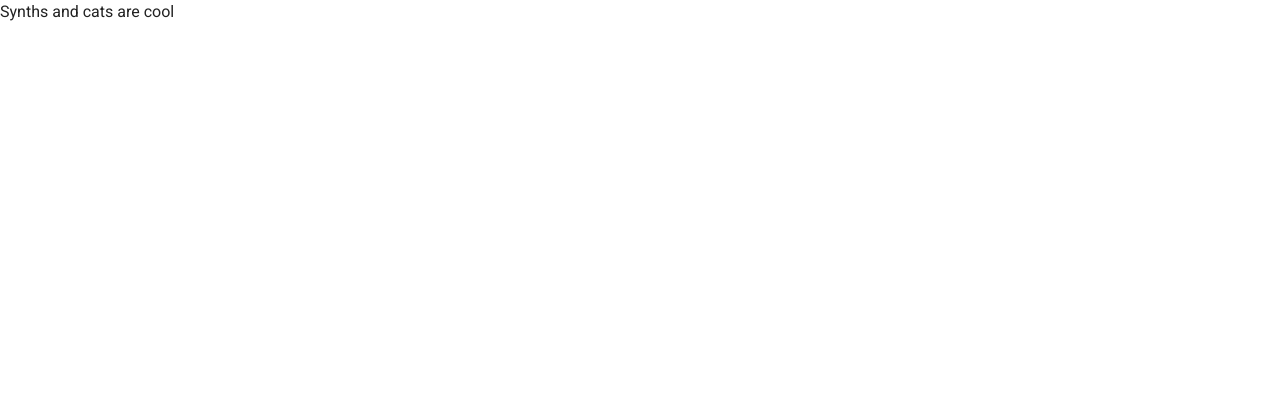
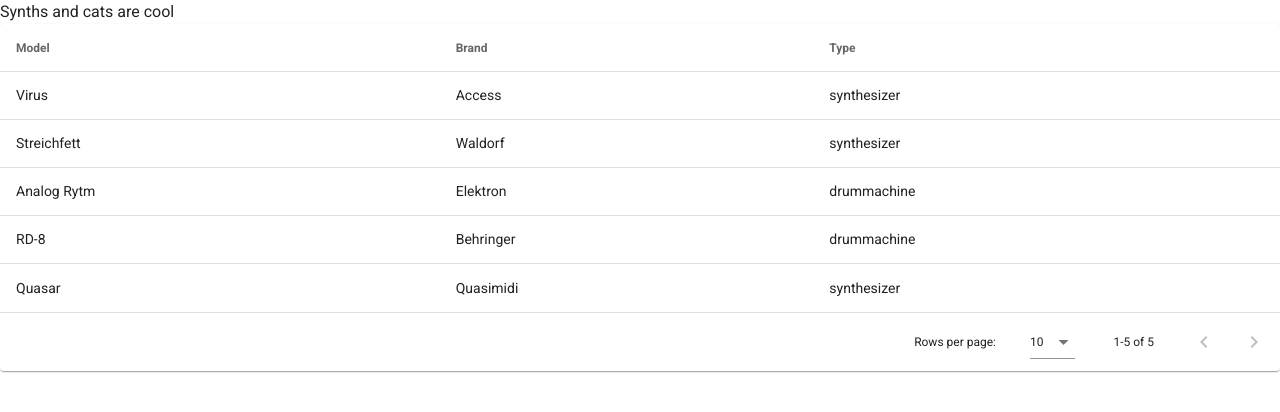
Before and after one commit to PaulHellings/synthstudio, a Vue app: page / in a window 1280 px wide. Shown: the top 412 px of the page. Built offline with nearby package versions, Linux system fonts and the light colour scheme.

Commit message:
Add simple gear grid

```diff
--- /dev/null
+++ b/src/components/GearGrid.vue
@@ -0,0 +1,68 @@
+<template>
+  <v-data-table
+      :headers="headers"
+      :items="gear"
+      class="elevation-1"
+  ></v-data-table>
+</template>
+
+<script>
+export default {
+  name: 'GearGrid',
+
+  data() {
+    return {
+      headers: [
+        {
+          text: 'Model',
+          value: 'model',
+        },
+        {
+          text: 'Brand',
+          value: 'brand',
+        },
+        {
+          text: 'Type',
+          value: 'type',
+        },
+      ],
+      gear: [
+        {
+          id: 1,
+          type: 'synthesizer',
+          model: 'Virus',
+          brand: 'Access',
+        },
+        {
+          id: 2,
+          type: 'synthesizer',
+          model: 'Streichfett',
+          brand: 'Waldorf',
+        },
+        {
+          id: 3,
+          type: 'drummachine',
+          model: 'Analog Rytm',
+          brand: 'Elektron',
+        },
+        {
+          id: 4,
+          type: 'drummachine',
+          model: 'RD-8',
+          brand: 'Behringer',
+        },
+        {
+          id: 5,
+          type: 'synthesizer',
+          model: 'Quasar',
+          brand: 'Quasimidi',
+        },
+      ],
+    };
+  },
+};
+</script>
+
+<style scoped>
+
+</style>
--- a/src/views/Home.vue
+++ b/src/views/Home.vue
@@ -1,13 +1,16 @@
 <template>
   <div class="home">
     Synths and cats are cool
+
+    <gear-grid></gear-grid>
   </div>
 </template>
 
 <script>
 
+import GearGrid from '@/components/GearGrid.vue';
 export default {
   name: 'Home',
-  components: {},
+  components: { GearGrid },
 };
 </script>
```
